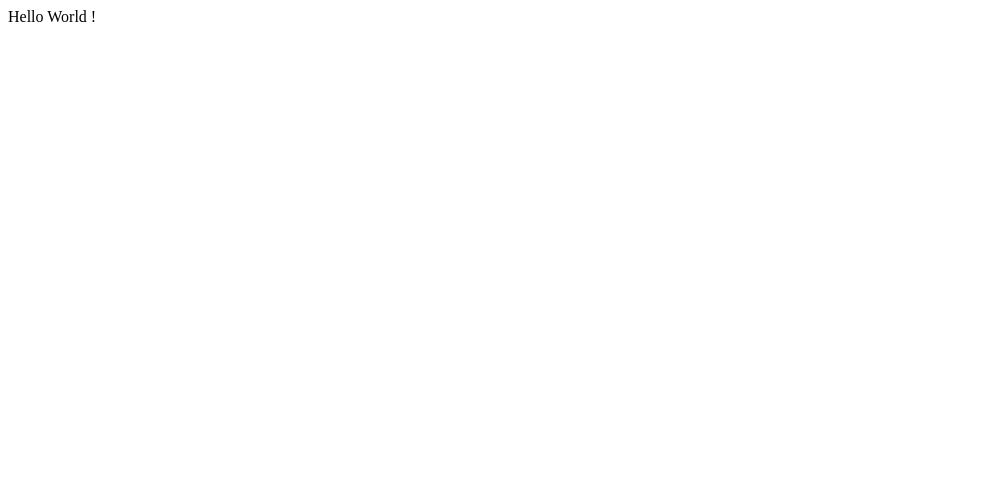
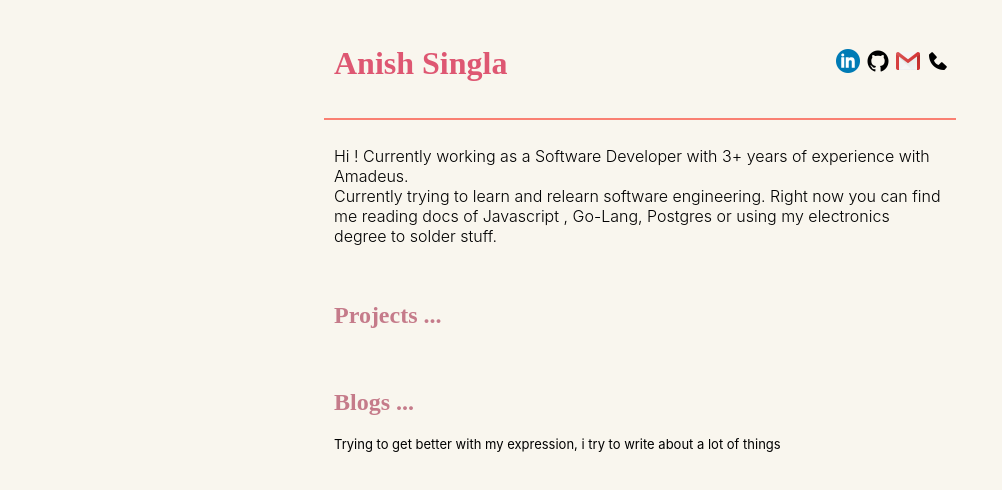
Before and after one commit to singlaanish56/singlaanish56.github.io, a plain HTML site: page index.html in a window 1280 px wide. Shown: the whole page, without its empty margins (0-1002 px from the left). Drawn offline with Linux system fonts and the light colour scheme.

Commit message:
Basic Structure

```diff
--- /dev/null
+++ b/index.css
@@ -0,0 +1,94 @@
+body{
+    background-color: rgb(249, 246, 238);
+
+}
+
+main{
+    width: 50%;
+    height: 50%;
+    margin: auto;
+}
+.header{
+    border-bottom: 2px salmon solid;
+    margin: auto ;
+    padding: 10px;
+    display: flex;
+    justify-content: space-between;
+}
+
+.header-name{
+    font-weight: bold;
+    font-size: xx-large;
+    color: #DE5772;
+}
+.header-icons{
+    display: flex;
+    justify-content: space-between;
+    align-items: center;
+
+}
+
+.main{
+    font-family: Inter, Helvetica, Arial, sans-serif;
+    font-weight: 300;
+}
+.header-icons-a{
+    width: 10px;
+    margin: 0 10px;
+}
+
+.header-icons > a > img{
+    width: 1.5rem;
+
+}
+.main{
+    margin: auto;
+    padding: 10px;
+    text-align: left;
+}
+
+.projects{
+    margin: auto;
+    padding: 10px;
+
+}
+
+.blogs{
+    margin: auto;
+    padding: 10px;
+}
+
+.blogs > p{
+    font-family: Inter, Helvetica, Arial, sans-serif;
+    font-size: small;
+}
+.blogs > h3 {
+    font-weight: lighter;
+}
+
+a{
+    text-decoration: none;
+}
+
+span > p{
+    text-indent: 10px;
+}
+
+.projects-heading, .blogs-header{
+    color: #c57b8a;
+
+}
+
+.projects-heading:hover, .blogs-header:hover{
+    color: #792d79;
+
+}
+
+.projects-links, .blogs-links{
+    visibility: hidden;
+}
+@media screen and (max-width: 600px){
+    main{
+        width: 100%;
+    }
+}
--- a/index.html
+++ b/index.html
@@ -3,9 +3,76 @@
 <head>
     <meta charset="UTF-8">
     <meta name="viewport" content="width=device-width, initial-scale=1.0">
-    <title>Welcome to the blog</title>
+    <title>TheAnxiousDev</title>
+    <link rel="stylesheet" href="./index.css">
 </head>
 <body>
-        Hello World !
+        <main>
+            <section id="header">
+                <div class="header">
+                    <h1 class="header-name">Anish Singla</h1>
+                    <div class="header-icons">
+                    <a href="https://www.linkedin.com/in/singlaanish56/" title="/singlaanish56" target="_blank" class="header-icons-a">
+                        <img src="./img/linkedin_icon.png" alt="">
+                    </a>
+                    <a href="https://github.com/singlaanish56?tab=repositories"  title="/singlaanish56" target="_blank" class="header-icons-a">
+                        <img src="./img/github_icon.png" alt="">
+                    </a>
+                    <a href="mailto:singlaanish56@gmail.com" class="header-icons-a" title="singlaanish56@gmail.com"target="_blank">
+                        <img src="./img/gmail_icon.png" alt="">
+                    </a>
+                    <a href="#" class="header-icons-a" title="+91 9988465523">
+                        <img src="./img/phone_icon.png" alt="">
+                    </a>
+                    </div>
+                </div>
+            </section>
+            <section id="main">
+            <div class="main">
+                <p>
+                    Hi ! Currently working as a Software Developer with 3+ years of experience with Amadeus.<br> Currently trying to learn and relearn software engineering. Right now you can find me reading docs of Javascript , Go-Lang, Postgres or using my electronics degree to solder stuff.
+                </p>
+            </div>
+            </section>
+            <section id="projects">
+            <div class="projects">
+                <a href="#" class="projects-heading"><h2>Projects ...</h2></a>
+                <!-- <div class="projects-links">
+                    <span>
+                        <a href="#">OverCooked Planner</a>
+                        <p>md;;kfd;lfkd;klfkd;lfk;dlfkl;d</p>
+                    </span>
+                    <span>
+                        <a href="#">Frontend Challenges</a>
+                        <p>dfls'fd';fld';f';df';df';df';dfl';d</p>
+                    </span>
+                    <span>
+                        <a href="#">Go Lang Projects</a>
+                        <p>dllflsd'f;ldsfl';df';df';dsf';ds</p>
+                    </span>
+                </div> -->
+            </div>
+            </section>
+            <section id="blogs">
+            <div class="blogs">
+                <a href="#" class="blogs-header"><h2>Blogs ...</h2></a>
+                <p>Trying to get better with my expression, i try to write about a lot of things</p>
+                <!-- <div class="blogs-links">
+                    <span>
+                        <a href="#">Blog 1</a>
+                        <p>sjdslkdjdslkfjdslkfds</p>
+                    </span>
+                    <span>
+                        <a href="#">Blog 2</a>
+                        <p>sjdslkdjdslkfjdslkfds</p>
+                    </span>
+                    <span>
+                        <a href="#">Blog 3</a>
+                        <p>sjdslkdjdslkfjdslkfds</p>
+                    </span>
+                </div> -->
+            </div>
+            </section>
+        </main>
 </body>
 </html>
```
Also changed, not shown: img/github_icon.png (added), img/gmail_icon.png (added), img/linkedin_icon.png (added), img/phone_icon.png (added).
